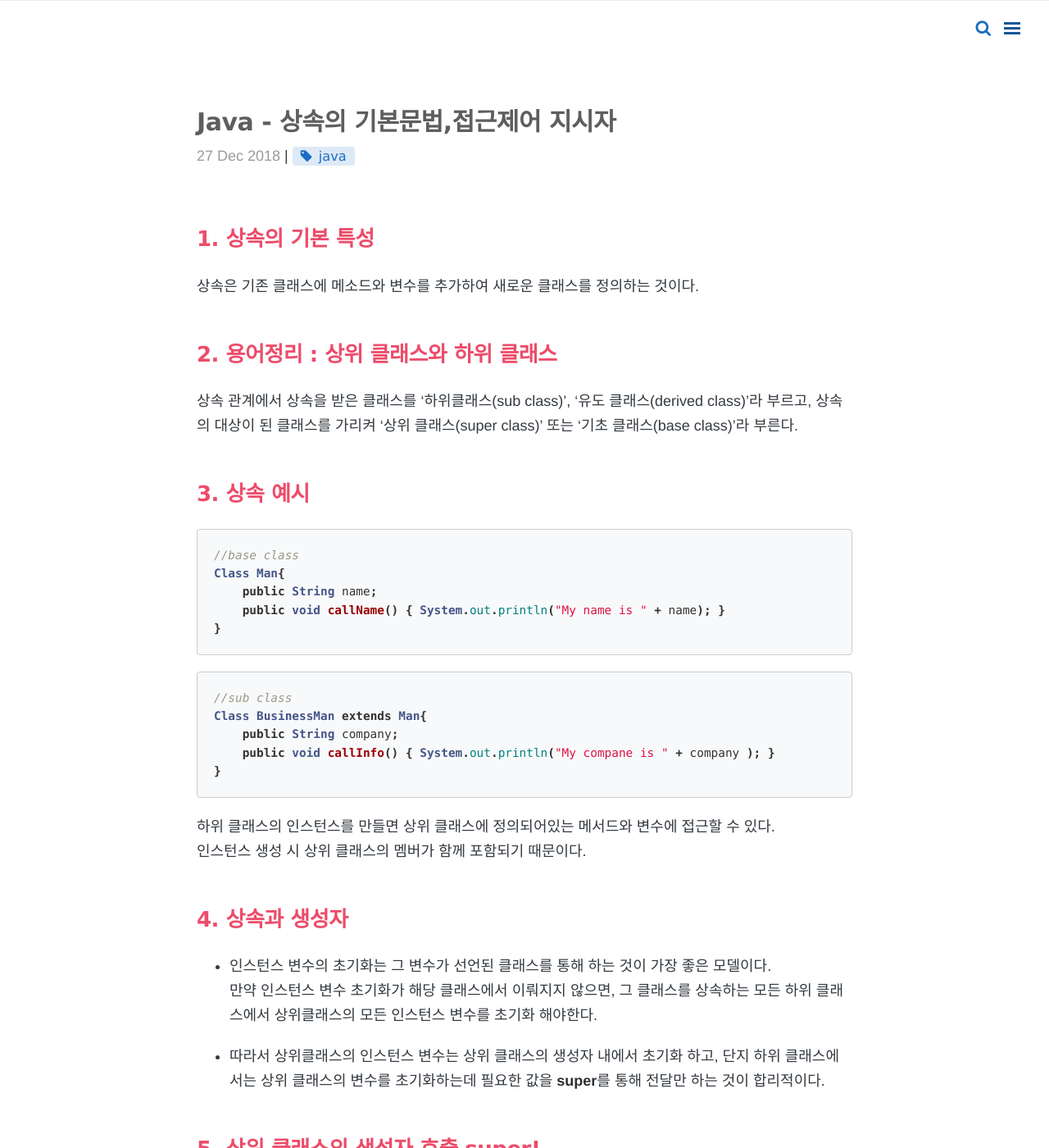
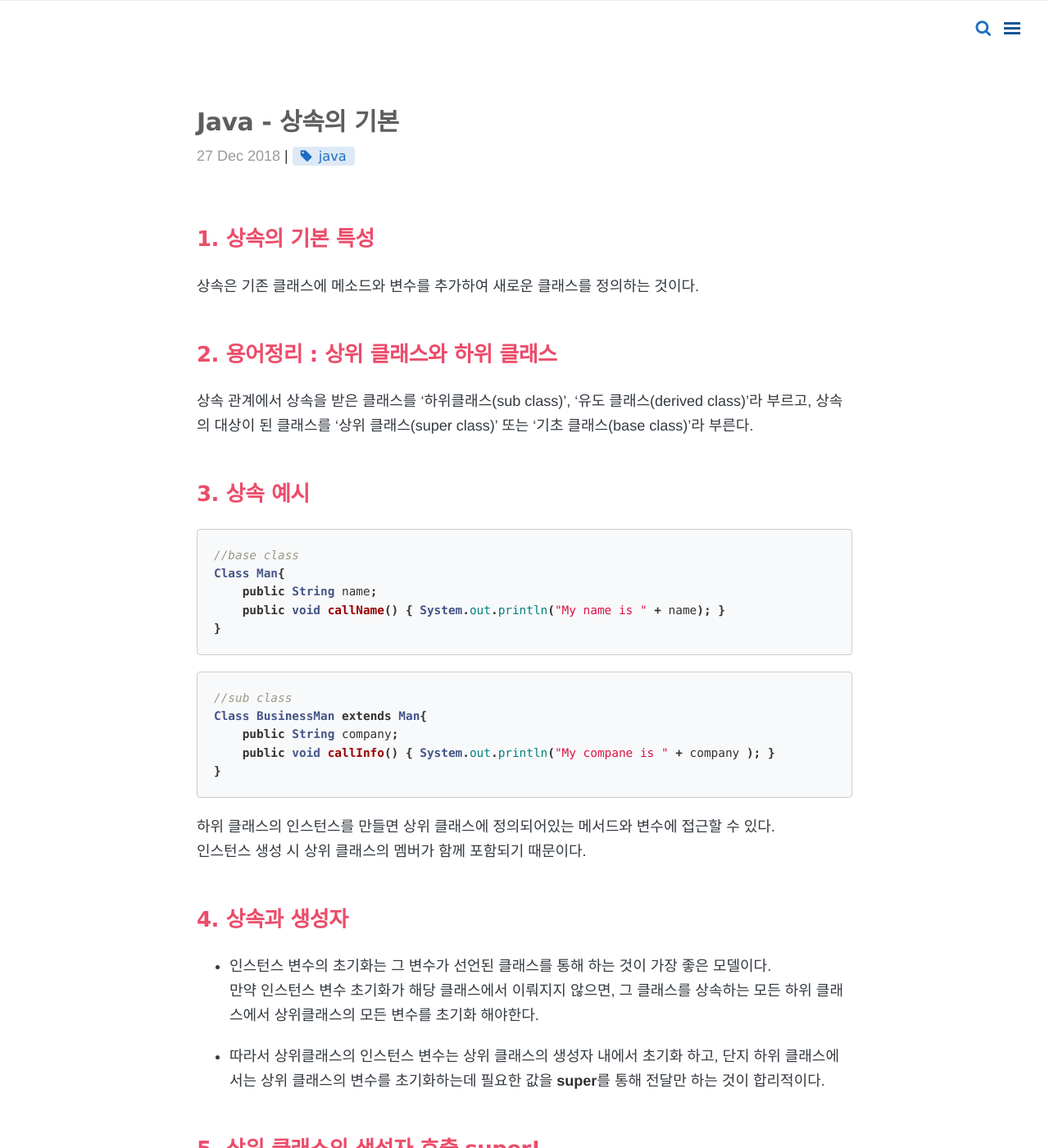
Before and after one commit to diniyo804/diniyo804.github.io, a Jekyll site: the page built from _posts/Java/18-12-27-Inheritance.md, in a window 1280 px wide and 1400 px high. Shown: the whole window at 82% size. Built offline with Jekyll 4.4.1, drawn with Linux system fonts in a browser that asks for light colours; nearby versions of some CDN libraries; comment, search, counter and statistics services are not loaded.

Commit message:
Update 18-12-27-Inheritance.md

````diff
--- a/_posts/Java/18-12-27-Inheritance.md
+++ b/_posts/Java/18-12-27-Inheritance.md
@@ -1,6 +1,6 @@
 ---
 layout: post
-title: Java - 상속의 기본문법,접근제어 지시자
+title: Java - 상속의 기본
 category: Java
 tags: [java]
 comments: true
@@ -11,7 +11,7 @@ comments: true
 
 ## 2. 용어정리 : 상위 클래스와 하위 클래스
 상속 관계에서 상속을 받은 클래스를 '하위클래스(sub class)', '유도 클래스(derived class)'라 부르고,
-상속의 대상이 된 클래스를 가리켜 '상위 클래스(super class)' 또는 '기초 클래스(base class)'라 부른다.
+상속의 대상이 된 클래스를 '상위 클래스(super class)' 또는 '기초 클래스(base class)'라 부른다.
 
 ## 3. 상속 예시
 ```java
@@ -35,7 +35,7 @@ Class BusinessMan extends Man{
 ## 4. 상속과 생성자
 - 인스턴스 변수의 초기화는 그 변수가 선언된 클래스를 통해 하는 것이 가장 좋은 모델이다.
 만약 인스턴스 변수 초기화가 해당 클래스에서 이뤄지지 않으면,
-그 클래스를 상속하는 모든 하위 클래스에서 상위클래스의 모든 인스턴스 변수를 초기화 해야한다.
+그 클래스를 상속하는 모든 하위 클래스에서 상위클래스의 모든 변수를 초기화 해야한다.
 
 - 따라서 상위클래스의 인스턴스 변수는 상위 클래스의 생성자 내에서 초기화 하고,
 단지 하위 클래스에서는 상위 클래스의 변수를 초기화하는데 필요한 값을 **super**를
````
